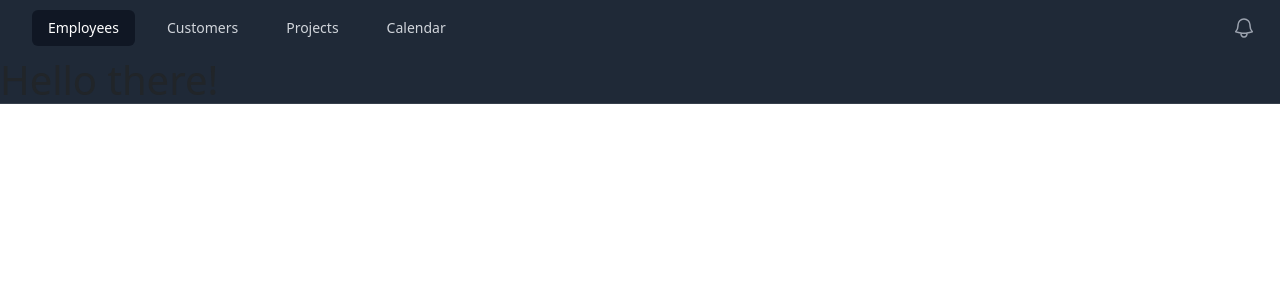
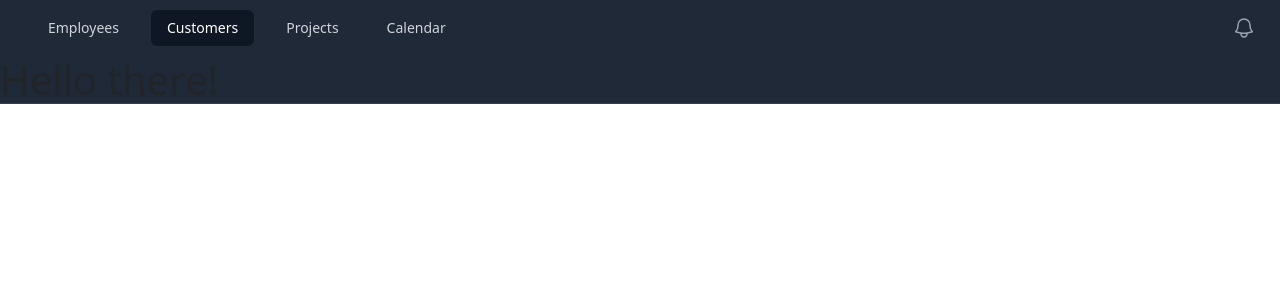
Before and after one commit to Jack-chau/React_20_hrs, a React (Create React App) app: page /customers in a window 1280 px wide. Shown: the top 300 px of the page. Built offline with nearby package versions, Linux system fonts and the light colour scheme.

Commit message:
isActive

```diff
--- a/src/App.js
+++ b/src/App.js
@@ -6,14 +6,14 @@
 
 function App() {
   return (
-    <Header>
-      <BrowserRouter>
+    <BrowserRouter>
+      <Header>
         <Routes>
           <Route path='/employees' element={<Employees/>}/>
           <Route path='/customers' element={<Customers/>}/>
         </Routes>
-      </BrowserRouter>
-    </Header>
+      </Header>
+    </BrowserRouter>
   );
 }
 
--- a/src/components/Header.js
+++ b/src/components/Header.js
@@ -1,11 +1,11 @@
-import { Disclosure, DisclosureButton, DisclosurePanel, Menu, MenuButton, MenuItem, MenuItems } from '@headlessui/react'
-import { Bars3Icon, BellIcon, XMarkIcon } from '@heroicons/react/24/outline'
-
+import { Disclosure, DisclosureButton, DisclosurePanel, Menu, MenuButton, MenuItem, MenuItems } from '@headlessui/react' ;
+import { Bars3Icon, BellIcon, XMarkIcon } from '@heroicons/react/24/outline' ;
+import { NavLink } from 'react-router-dom' ;
 const navigation = [
-  { name: 'Employees', href: '/Employees', current: true },
-  { name: 'Customers', href: '/Customers', current: false },
-  { name: 'Projects', href: '#', current: false },
-  { name: 'Calendar', href: '#', current: false },
+  { name: 'Employees', href: '/Employees' },
+  { name: 'Customers', href: '/Customers'},
+  { name: 'Projects', href: '/other' },
+  { name: 'Calendar', href: '/other2' },
 ]
 
 function classNames(...classes) {
@@ -35,17 +35,24 @@
             <div className="hidden sm:ml-6 sm:block">
               <div className="flex space-x-4">
                 {navigation.map((item) => (
-                  <a
+                  <NavLink
                     key={item.name}
-                    href={item.href}
-                    aria-current={item.current ? 'page' : undefined}
-                    className={classNames(
-                      item.current ? 'no-underline bg-gray-950/50 text-white' : 'no-underline text-gray-300 hover:bg-white/5 hover:text-white',
-                      'rounded-md px-3 py-2 text-sm font-medium',
-                    )}
+                    to={item.href}
+                    // className={classNames(
+                        //   item.current ? 'no-underline bg-gray-950/50 text-white' : 'no-underline text-gray-300 hover:bg-white/5 hover:text-white',
+                        //   'rounded-md px-3 py-2 text-sm font-medium',
+                        // )}
+                    className = { ( {isActive} ) => {
+                        return ( "rounded-md px-3 py-2 text-sm font-medium no-underline " +
+                          (isActive
+                            ? 'bg-gray-950/50 text-white'
+                            : 'text-gray-300 hover:bg-white/5 hover:text-white no-underline' )
+                          );
+                        }
+                    }
                   >
                     {item.name}
-                  </a>
+                  </NavLink>
                 ))}
               </div>
             </div>
```
